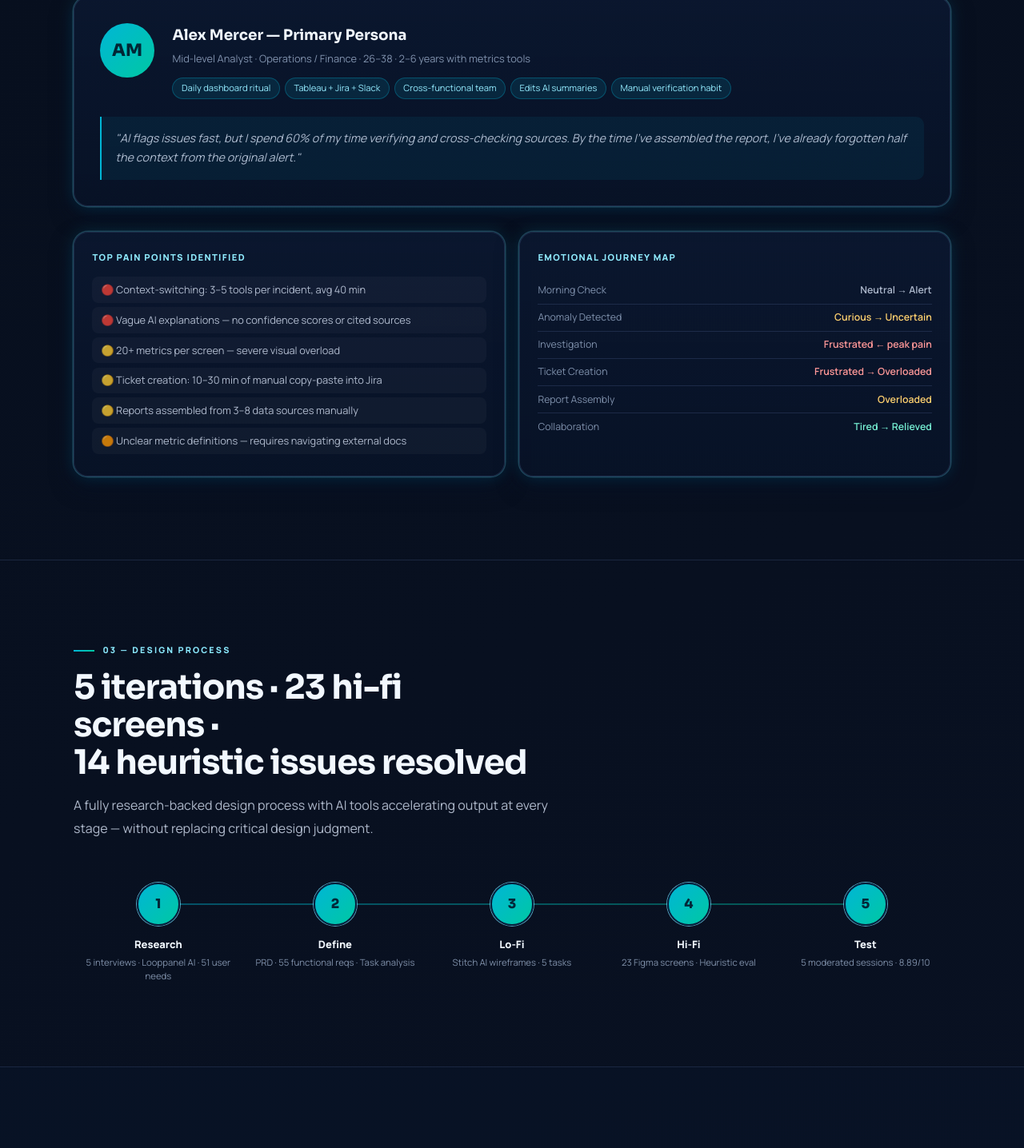
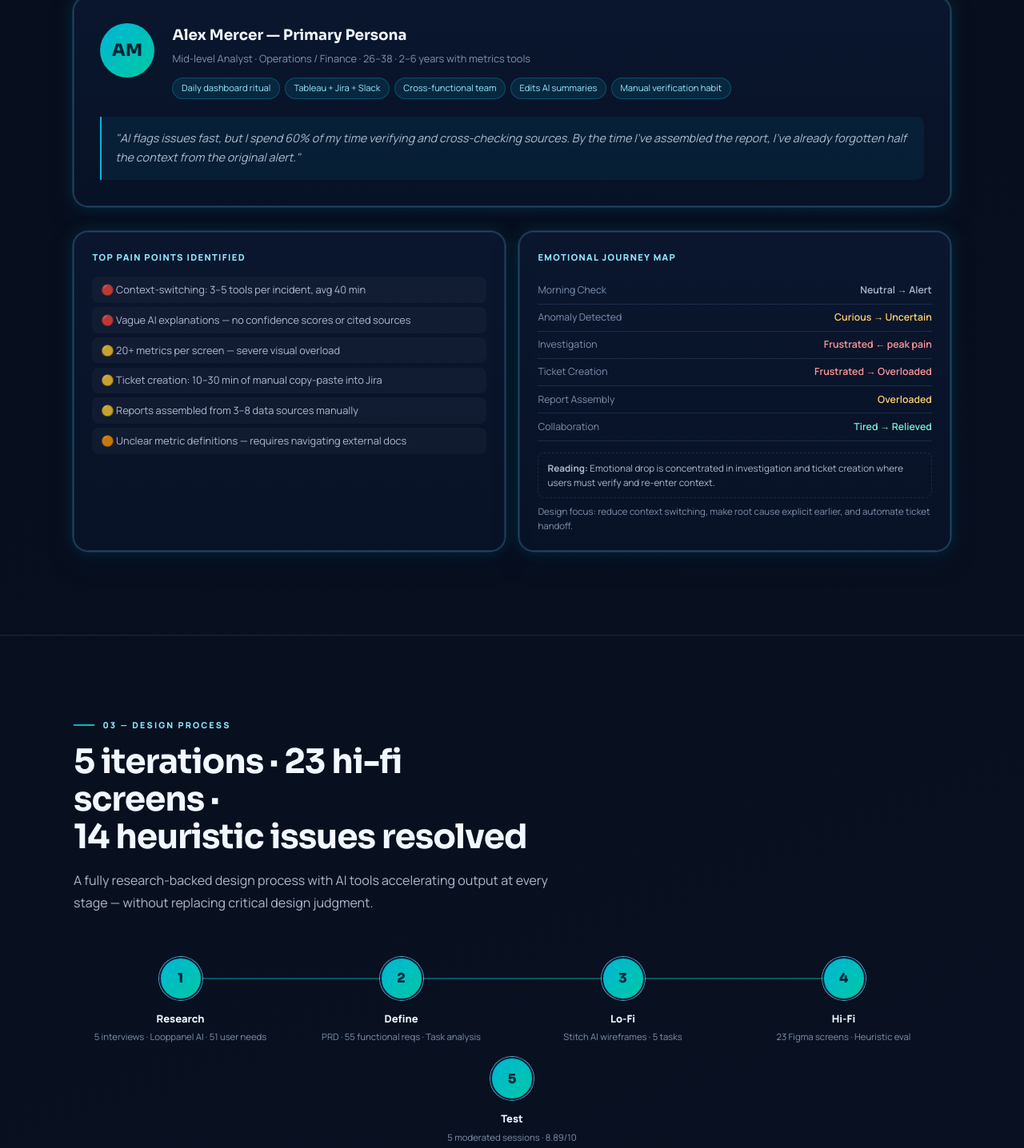
Before and after one commit to pante008/UX_design_AI_Assisted-Ops_Design_Portfolio, a plain HTML site: page index.html in a window 1280 px wide. Shown: the part 2408-3844 px from the top of the page at 80% size. Drawn offline with Linux system fonts and the light colour scheme.

Commit message:
Polish active case study with refined card density and layout balance

```diff
--- a/index.html
+++ b/index.html
@@ -187,8 +187,8 @@ h1 em{font-style:normal;color:var(--pl)}
 .tr{display:flex;flex-wrap:wrap;gap:.35rem}
 .tg{background:rgba(0,182,214,.12);border:1px solid rgba(0,182,214,.3);padding:.22rem .67rem;border-radius:20px;font-size:.7rem;color:#95ecff}
 .pq{border-left:2px solid var(--primary);padding:.95rem 1.08rem;background:rgba(0,182,214,.08);border-radius:0 var(--rs) var(--rs) 0;font-style:italic;color:var(--txt-dim);font-size:.9rem;line-height:1.68}
-.rs{display:grid;grid-template-columns:1fr 1fr;gap:1.1rem;margin-top:2rem}
-.rc{padding:1.4rem;transition:transform .25s,border-color .25s,box-shadow .25s}
+.rs{display:grid;grid-template-columns:1fr 1fr;gap:1.1rem;margin-top:2rem;align-items:stretch}
+.rc{padding:1.4rem;transition:transform .25s,border-color .25s,box-shadow .25s;display:flex;flex-direction:column}
 .rc h4{font-size:.7rem;font-weight:800;text-transform:uppercase;letter-spacing:.12em;color:#90ecff;margin-bottom:.9rem}
 .pi{font-size:.8rem;color:var(--txt-dim);padding:.42rem .7rem;background:rgba(255,255,255,.03);border-radius:8px;margin-bottom:.32rem;line-height:1.5}
 .jr{display:flex;justify-content:space-between;font-size:.77rem;padding:.4rem 0;border-bottom:1px solid var(--bd-soft)}
@@ -196,7 +196,7 @@ h1 em{font-style:normal;color:var(--pl)}
 .js{color:var(--muted)}.je{font-weight:600}
 .eb{color:#ff9898}.ew{color:#ffd16f}.eg{color:#77f2d5}.en{color:var(--txt-dim)}
 
-.pro{display:grid;grid-template-columns:repeat(5,1fr);gap:.58rem;margin-top:3.4rem;position:relative}
+.pro{display:grid;grid-template-columns:repeat(4,1fr);gap:.58rem;margin-top:3.4rem;position:relative}
 .pro::before{content:'';position:absolute;top:26px;left:10%;right:10%;height:2px;background:linear-gradient(90deg,var(--primary),var(--accent));z-index:0;opacity:.4}
 .ps2{text-align:center;position:relative;z-index:1}
 .pd{width:54px;height:54px;border-radius:50%;background:linear-gradient(135deg,var(--primary),var(--accent));margin:0 auto .82rem;display:flex;align-items:center;justify-content:center;font-family:var(--font-display);font-size:1.03rem;color:#032839;font-weight:800;border:2px solid #07203d;box-shadow:0 0 0 1px rgba(120,226,255,.7)}
@@ -341,7 +341,7 @@ footer p{font-size:.8rem;color:var(--muted);line-height:1.6;margin-top:.3rem}
   .sgr,.qg,.mg,.ag{grid-template-columns:1fr 1fr}
   .sk{grid-template-columns:1fr 1fr}
   .cg{grid-template-columns:1fr}
-  .pro{grid-template-columns:repeat(3,1fr)}
+  .pro{grid-template-columns:repeat(2,1fr)}
   .pro::before{display:none}
 }
 @media (max-width:740px){
@@ -501,6 +501,10 @@ footer p{font-size:.8rem;color:var(--muted);line-height:1.6;margin-top:.3rem}
         <div class="jr"><span class="js">Ticket Creation</span><span class="je eb">Frustrated → Overloaded</span></div>
         <div class="jr"><span class="js">Report Assembly</span><span class="je ew">Overloaded</span></div>
         <div class="jr"><span class="js">Collaboration</span><span class="je eg">Tired → Relieved</span></div>
+        <div style="margin-top:.9rem;padding:.6rem .7rem;border:1px dashed var(--bd-soft);border-radius:8px;font-size:.73rem;color:var(--txt-dim);line-height:1.55">
+          <strong>Reading:</strong> Emotional drop is concentrated in investigation and ticket creation where users must verify and re-enter context.
+        </div>
+        <div style="margin-top:.5rem;font-size:.72rem;color:var(--muted);line-height:1.5">Design focus: reduce context switching, make root cause explicit earlier, and automate ticket handoff.</div>
       </div>
     </div>
   </div>
@@ -517,6 +521,8 @@ footer p{font-size:.8rem;color:var(--muted);line-height:1.6;margin-top:.3rem}
       <div class="ps2"><div class="pd">2</div><div class="plb">Define</div><div class="psb">PRD · 55 functional reqs · Task analysis</div></div>
       <div class="ps2"><div class="pd">3</div><div class="plb">Lo-Fi</div><div class="psb">Stitch AI wireframes · 5 tasks</div></div>
       <div class="ps2"><div class="pd">4</div><div class="plb">Hi-Fi</div><div class="psb">23 Figma screens · Heuristic eval</div></div>
+    </div>
+    <div style="max-width:260px;margin:1rem auto 0">
       <div class="ps2"><div class="pd">5</div><div class="plb">Test</div><div class="psb">5 moderated sessions · 8.89/10</div></div>
     </div>
   </div>
@@ -764,7 +770,7 @@ footer p{font-size:.8rem;color:var(--muted);line-height:1.6;margin-top:.3rem}
     <div class="mg">
       <div class="mc g"><div class="mn">100%</div><div class="mlb">Task success rate</div><div class="ms">25/25 tasks completed across all participants</div><div class="mb" style="width:100%"></div></div>
       <div class="mc g"><div class="mn">4.72</div><div class="mlb">Avg satisfaction /5</div><div class="ms">Across 22 Likert items and 7 survey categories</div><div class="mb" style="width:94%"></div></div>
-      <div class="mc re"><div class="mn">3.80</div><div class="mlb">Lowest: AI trust /5</div><div class="ms">3/5 participants wanted formula breakdown for confidence score</div><div class="mb" style="width:76%"></div></div>
+      <div class="mc re"><div class="mn">3.80</div><div class="mlb">Lowest: AI trust /5</div><div class="ms">Users requested clearer confidence logic.</div><div class="mb" style="width:76%"></div></div>
       <div class="mc am2"><div class="mn">0.28</div><div class="mlb">Avg errors / task</div><div class="ms">Well below 1.0 threshold · T5 Report had zero errors</div><div class="mb" style="width:28%"></div></div>
       <div class="mc pu2"><div class="mn">13.5</div><div class="mlb">P4 Task 4 outlier (min)</div><div class="ms">4.5× over 3-min target · Missing post-share confirmation → critical redesign</div><div class="mb" style="width:82%"></div></div>
       <div class="mc g"><div class="mn">5/5</div><div class="mlb">Would use in real work</div><div class="ms">All participants confirmed intent to adopt in their professional workflow</div><div class="mb" style="width:100%"></div></div>
```
